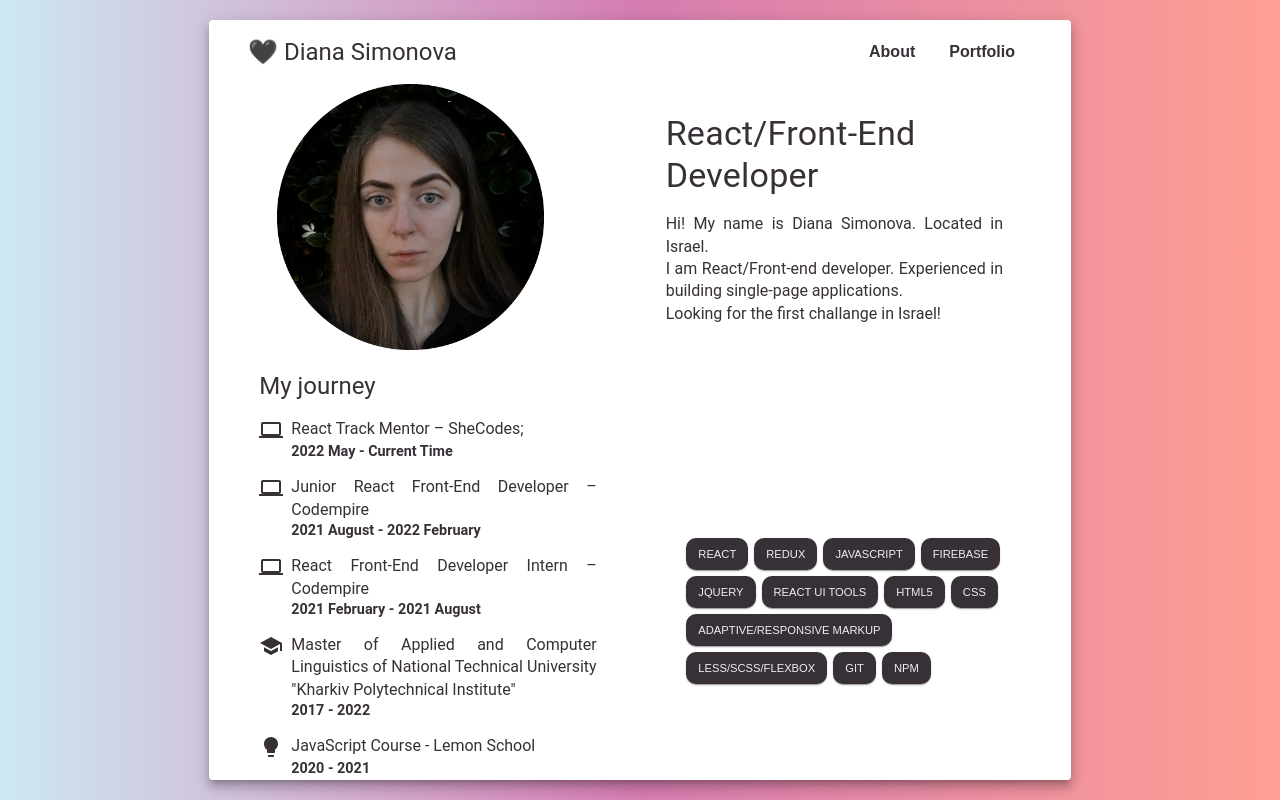
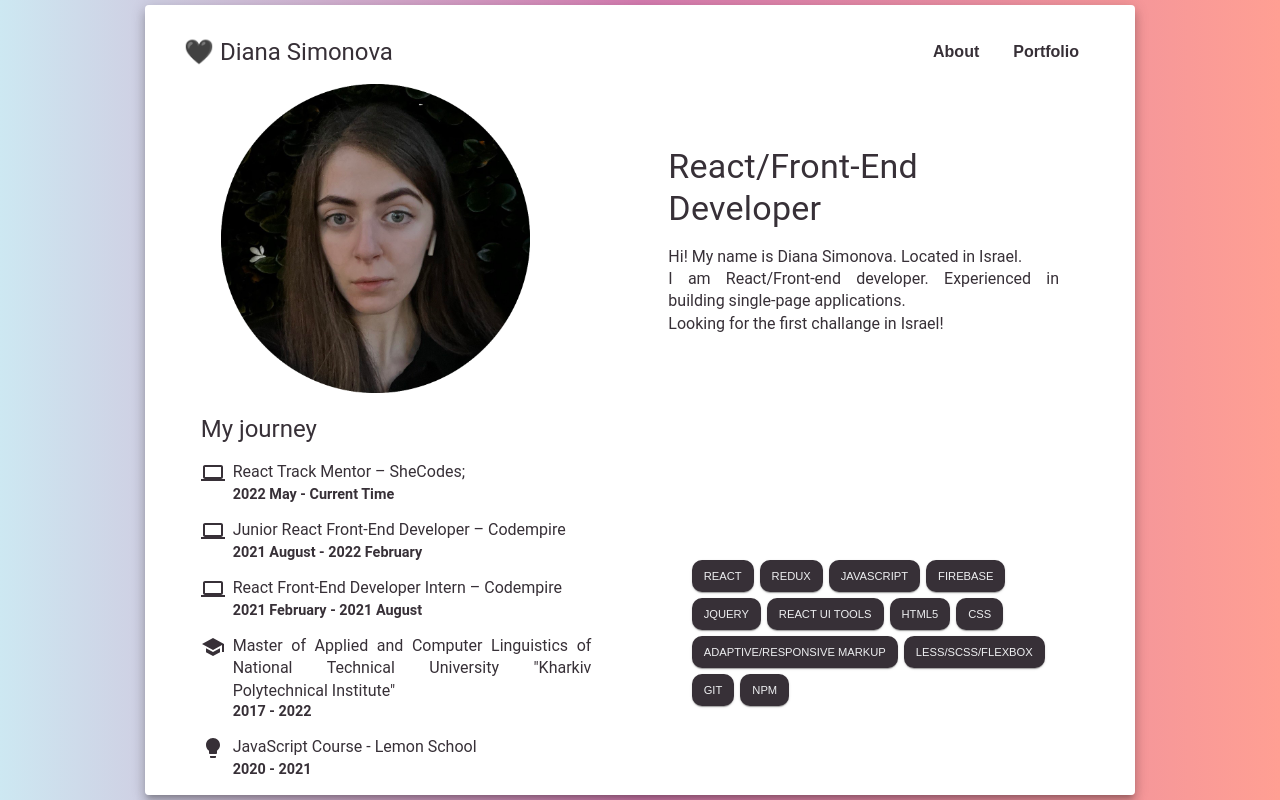
Before and after one commit to DianaBrightside/diana_simonova_cv.github.io, a React (Create React App) app: page / in a window 1280 px wide. Built offline with nearby package versions, Linux system fonts and the light colour scheme; the HTML template or start-up script is replaced by a standard one.

Commit message:
UI improvements

```diff
--- a/src/Components/ContentWrapper.js
+++ b/src/Components/ContentWrapper.js
@@ -22,8 +22,12 @@ const ContentWrapper = () => {
             sx={{
               overflow: "scroll",
               height: "95vh",
-              width: "65vw",
-              padding: "0 15px",
+              width: "75vw",
+              [theme.breakpoints.down("sm")]: {
+                width: "100vw",
+                height: "100vh",
+              },
+              padding: "15px",
             }}
             elevation={8}
           >
```
